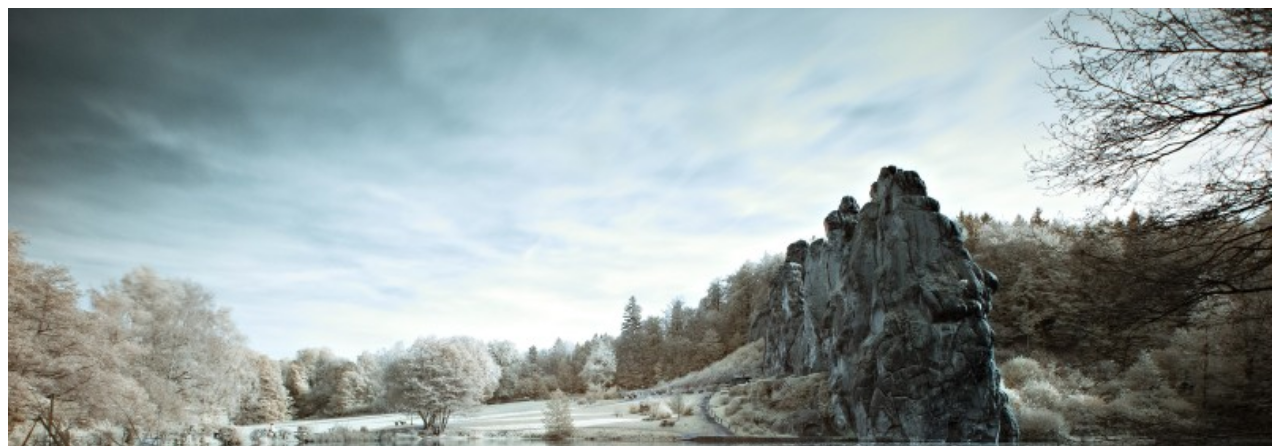
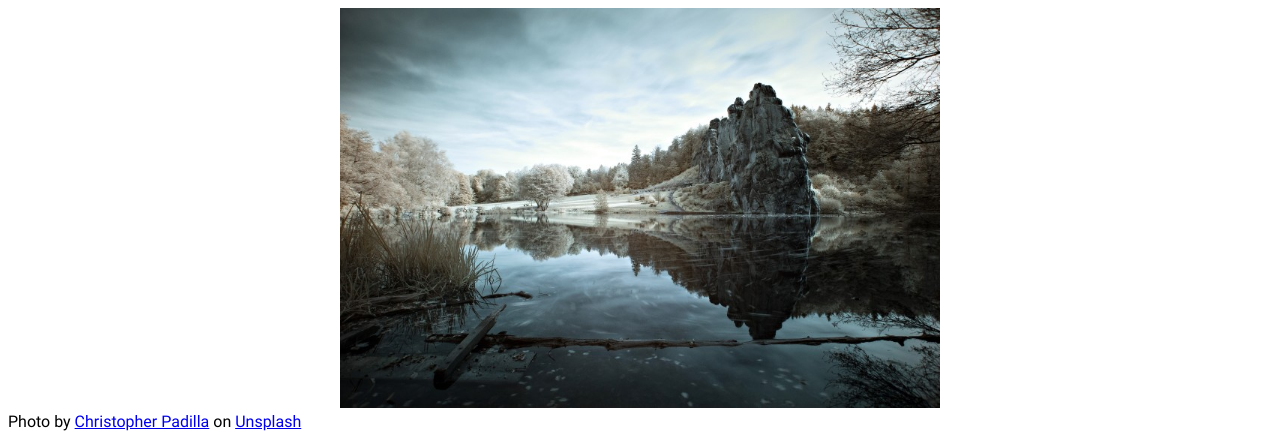
Before and after one commit to kevinfarrugia/bfcache, a website: page index.html in a window 1280 px wide. Shown: the top 446 px of the page. Drawn offline with nearby package versions, Linux system fonts and the light colour scheme.

Commit message:
Fixed styles for desktop

```diff
--- a/style.css
+++ b/style.css
@@ -20,6 +20,11 @@ figure {
   margin: 0;
 }
 
+.banner {
+  max-width: 600px;
+  margin: 0 auto;
+}
+
 .img {
   width: 100%;
 }
```
